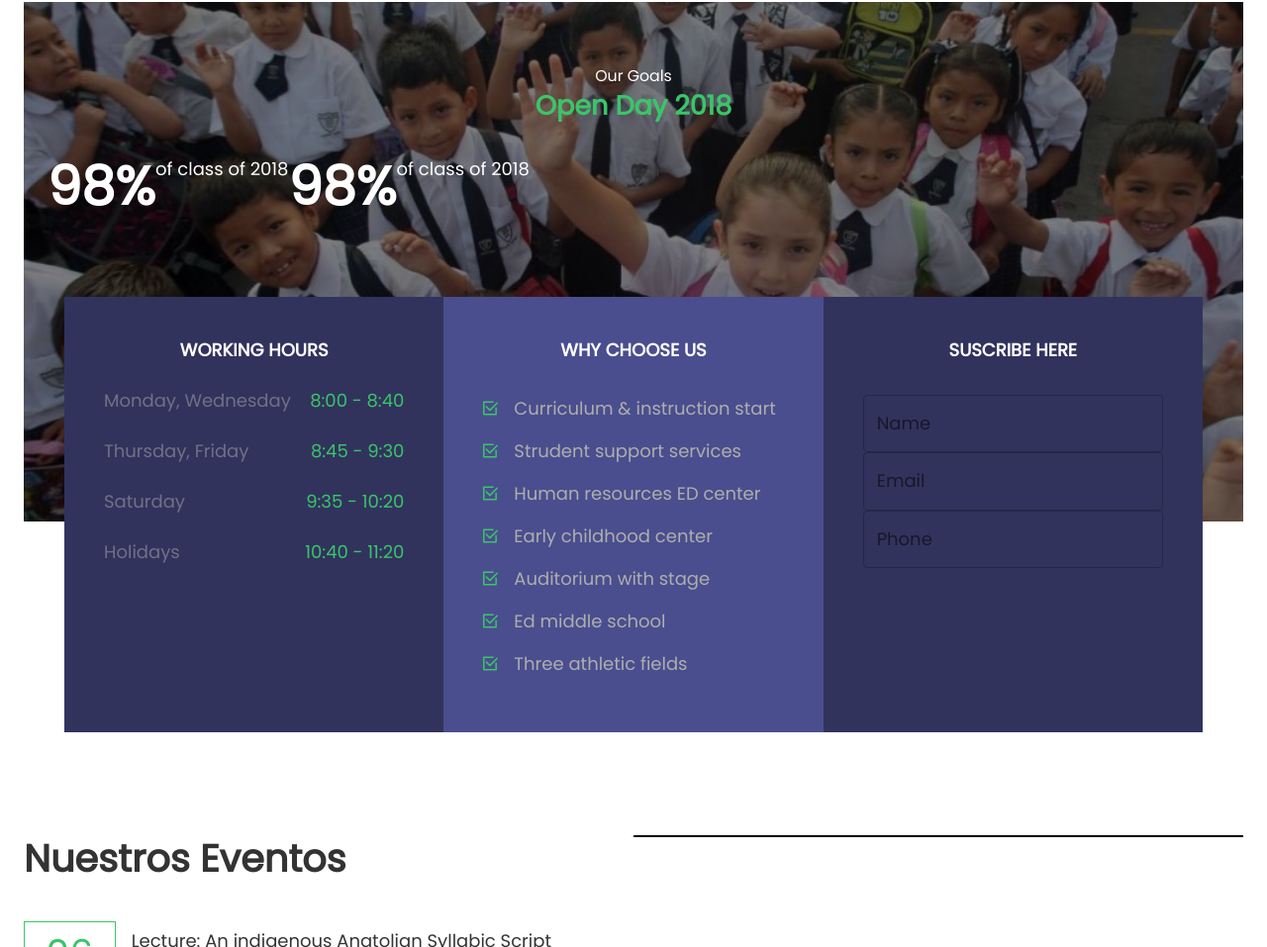
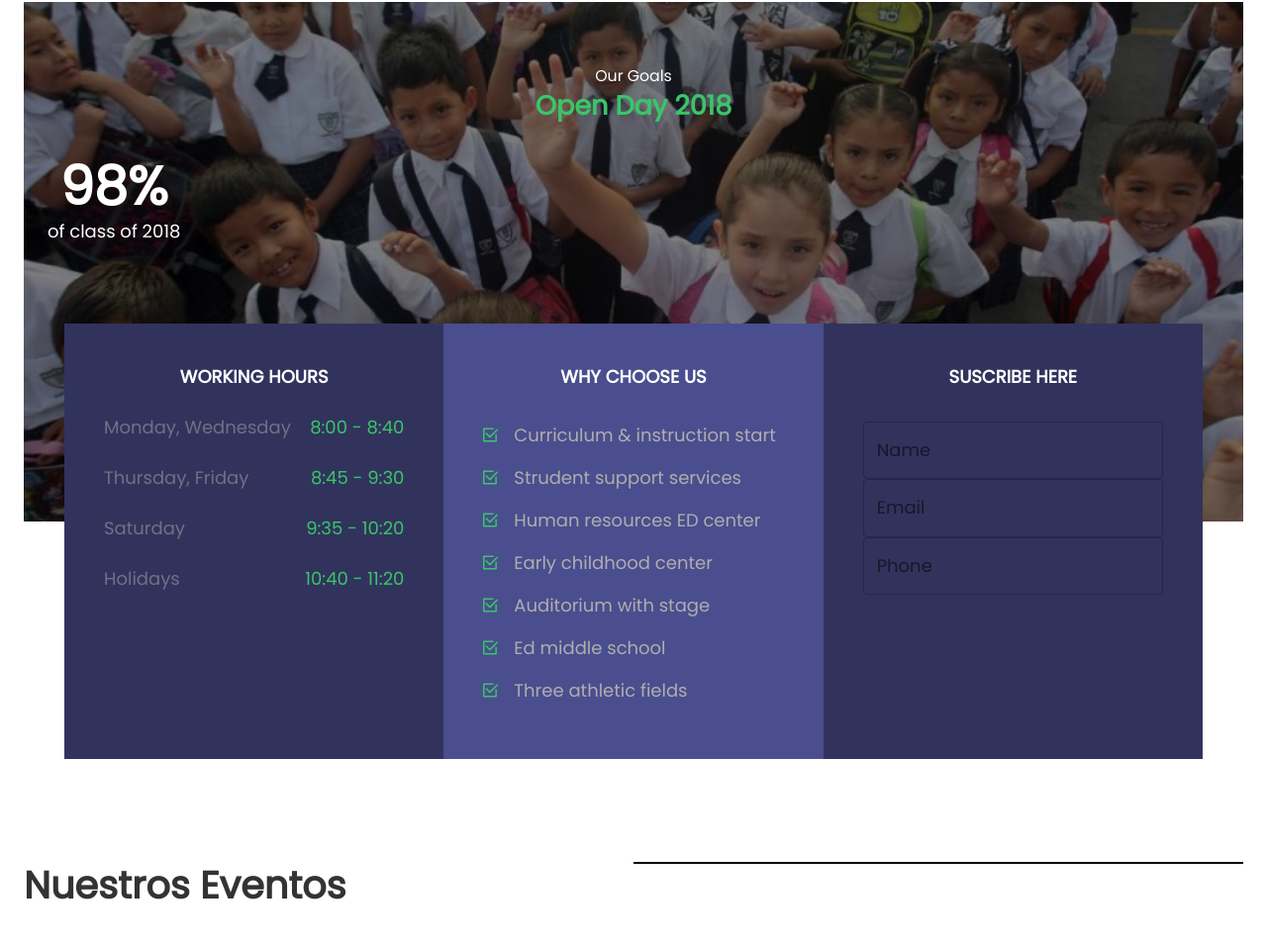
Before and after one commit to PauloTC/gat_IvySchool, a Gatsby site: page / in a window 1280 px wide. Shown: the part 1543-2500 px from the top of the page at 99% size. Built offline with nearby package versions, Linux system fonts and the light colour scheme; Gatsby itself is replaced by a stand-in of ours.

Commit message:
working on styles

```diff
--- a/src/components/home/open-day.js
+++ b/src/components/home/open-day.js
@@ -90,20 +90,16 @@ const OpenDay = () => {
                         <Typography  variant="h5" >
                             <Box mb={ 4 } fontWeight={600}  textAlign="center" color="#3AC569" >Open Day 2018</Box>
                         </Typography>
-                        <Grid container >
+                        <Box display="flex" >
+                            <Box display="flex"  flexDirection="column" >
                                 <Typography variant="h3" >
                                     <Box  textAlign="center" color="#fff"  fontWeight={600} > 98% </Box>
                                 </Typography>
                                 <Typography variant="body1" >
                                     <Box  textAlign="center" color="#fff" > of class of 2018 </Box>
                                 </Typography>
-                            <Typography variant="h3" >
-                                <Box  textAlign="center" color="#fff"  fontWeight={600} > 98% </Box>
-                            </Typography>
-                            <Typography variant="body1" >
-                                <Box  textAlign="center" color="#fff" > of class of 2018 </Box>
-                            </Typography>
-                        </Grid>
+                            </Box>
+                        </Box>
 
 
                             {/* {
```
Lines whose indentation alone changed are shown as unchanged.
